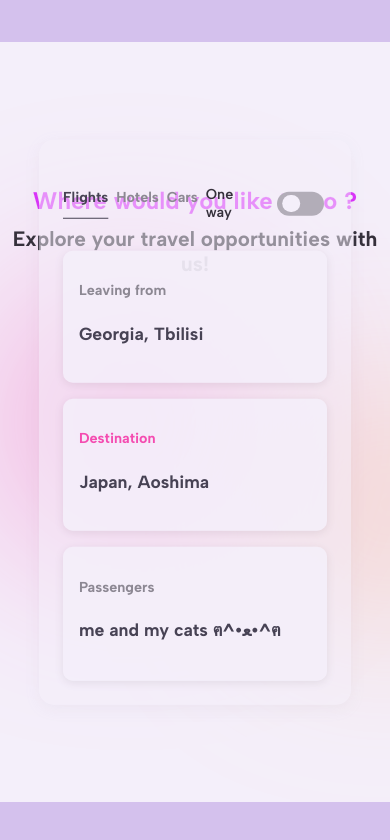
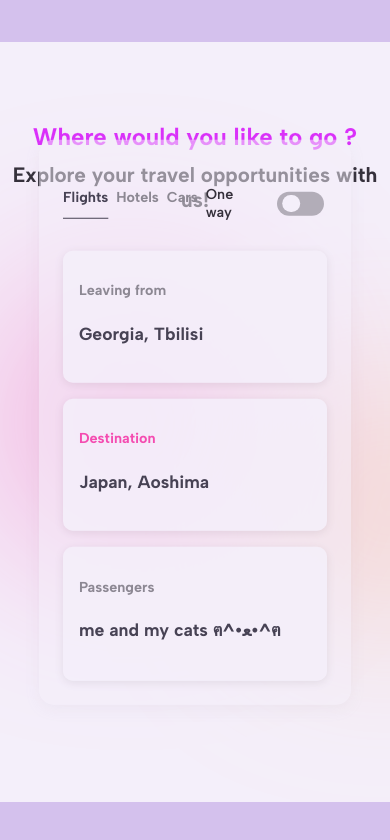
Before and after one commit to edacommits/wowwasistdas, a plain HTML site: page index.html in a window 390 px wide. Drawn offline with Linux system fonts and the light colour scheme; a web font is replaced by a local one.

Commit message:
Update cssfile1.css

```diff
--- a/cssfile1.css
+++ b/cssfile1.css
@@ -228,7 +228,7 @@ h5 {
 @media (max-width: 768px) {
   .h1h2 {
     position: relative;
-    margin-top: 9rem;
+    margin-top: 5rem;
   }
 
   .text-container {
```
